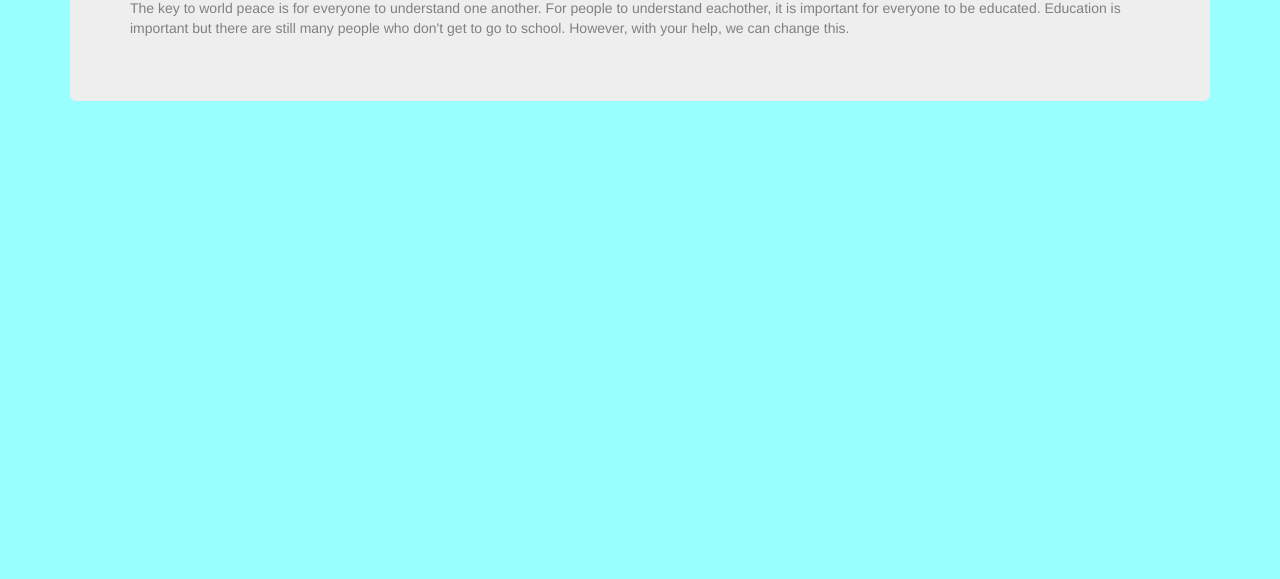
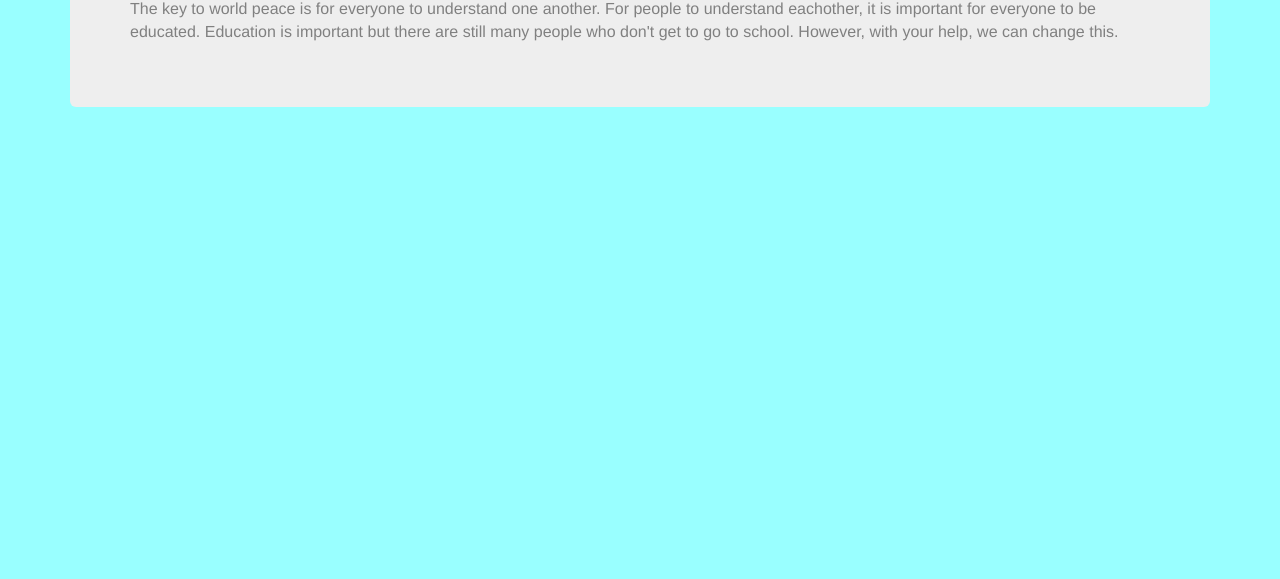
Before and after one commit to wdi15/group5, a plain HTML site: page index.html in a window 1280 px wide. Shown: the part 221-800 px from the top of the page. Drawn offline with nearby package versions, Linux system fonts and the light colour scheme.

Commit message:
bigger font

```diff
--- a/css/main.css
+++ b/css/main.css
@@ -1,4 +1,4 @@
 body {
 	background-color: #99FFFF;
 }
-.jumbotron p {color: grey; font-size: 14px;}
+.jumbotron p {color: grey; font-size: 16px;}
```
